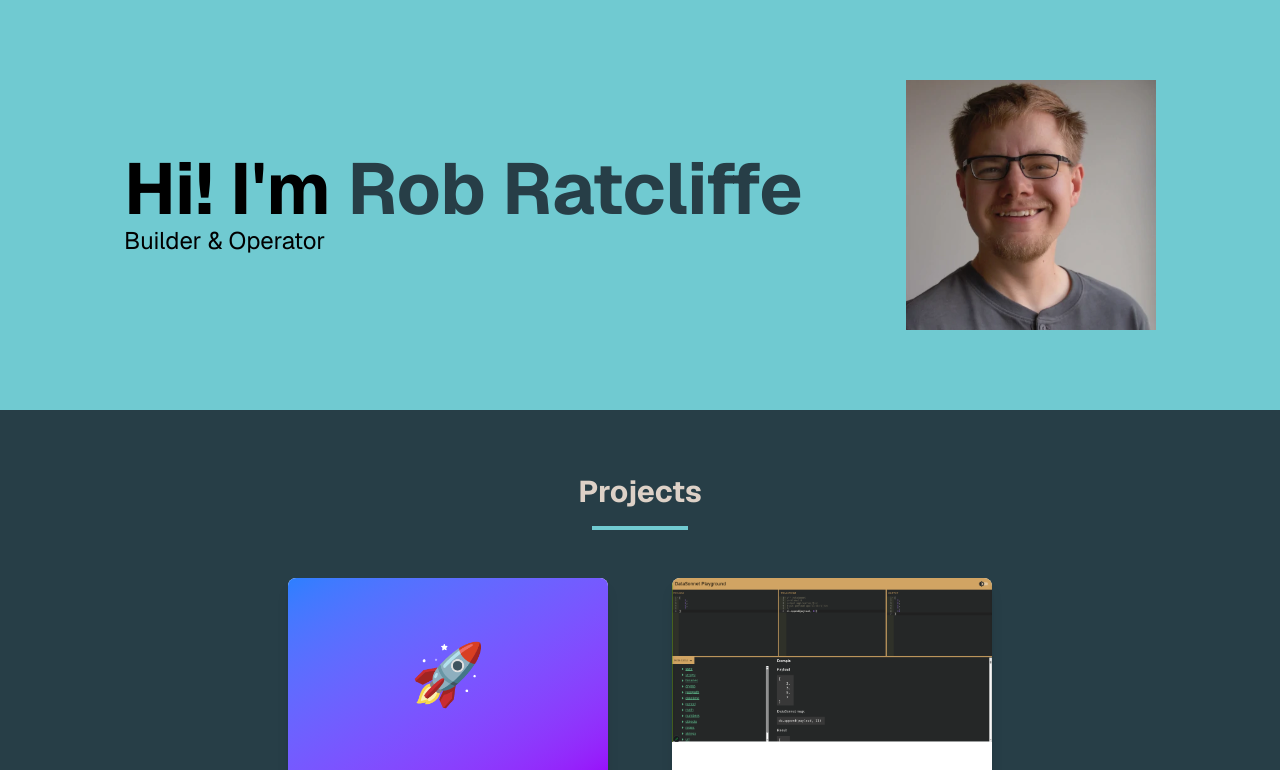
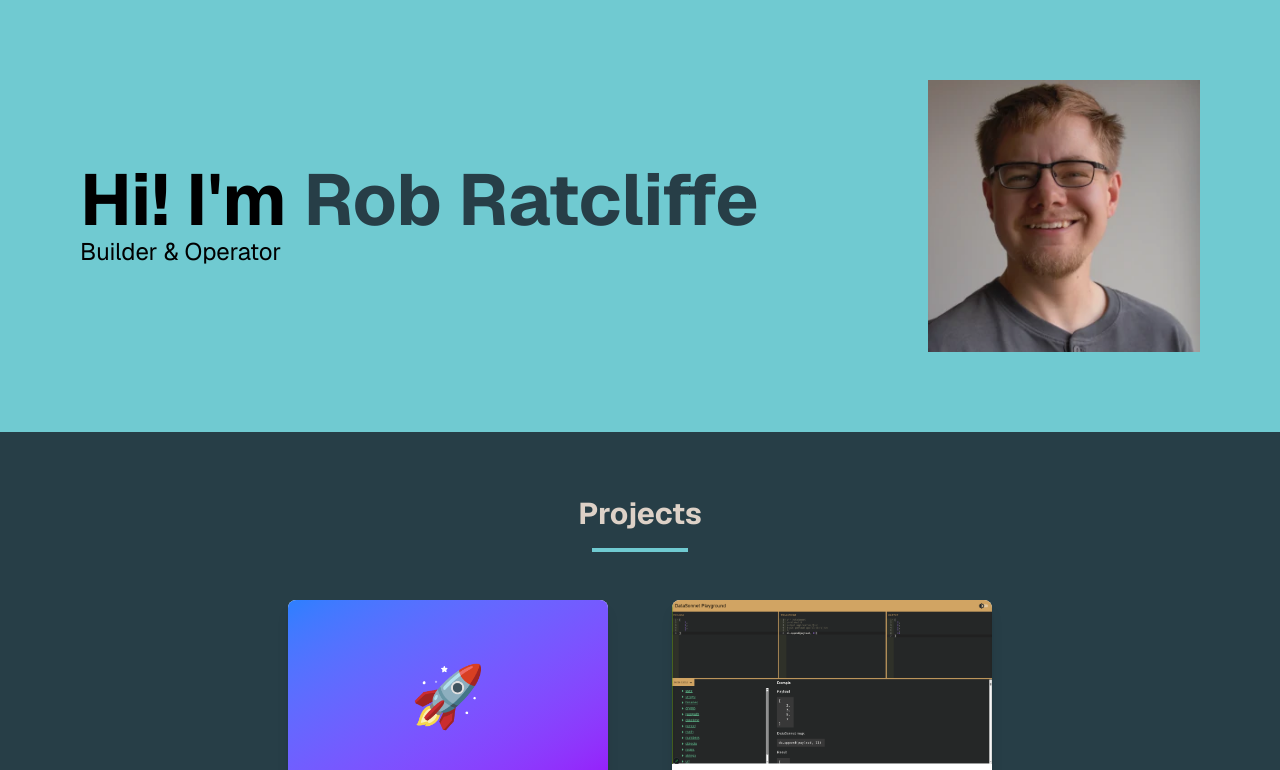
Before and after one commit to rlratcliffe/portfolio, a Next.js app: page / in a window 1280 px wide. Shown: the top 770 px of the page. Built offline with nearby package versions, Linux system fonts and the light colour scheme.

Commit message:
fix: make image less blurry

```diff
--- a/src/app/domain/SoftwareEngineer.ts
+++ b/src/app/domain/SoftwareEngineer.ts
@@ -19,7 +19,7 @@ export class SoftwareEngineer implements ISoftwareEngineer {
     }
 
     getPhoto(): string {
-        return "rob.webp";
+        return "rob-300.webp";
     }
 
     getProjects(): SoftwareProject[] {
--- a/src/app/page.tsx
+++ b/src/app/page.tsx
@@ -22,7 +22,7 @@ export default function Home() {
               </p>
             </div>
             <div className="hero-image">
-              <Image priority={true} src={"/assets/img/" + softwareEngineer.getPhoto()} alt="Profile picture" width={250} height={250} />
+              <Image priority={true} src={"/assets/img/" + softwareEngineer.getPhoto()} alt="Profile picture" width={300} height={300} quality={100} />
             </div>
           </div>
         </section>
```
Also changed, not shown: public/assets/img/rob-300.webp (added), public/assets/img/rob.webp (deleted).
